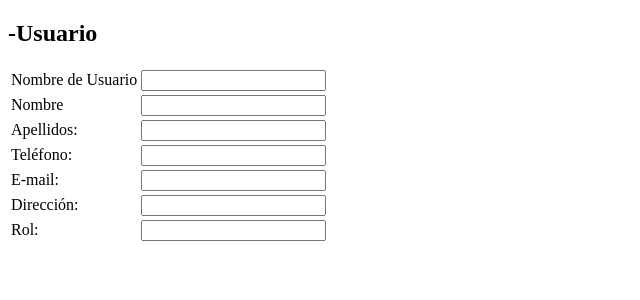
After one commit to benchi99/proyecto_es_primertrimestre, a PHP site: page /views/f_usuario.php in a window 1280 px wide. The commit adds this page. Shown: the top 300 px of the page, without its empty margins (0-640 px from the left). Run offline with PHP 8.4, Linux system fonts and the light colour scheme.

Commit message:
Acabados formularios

```diff
--- /dev/null
+++ b/app/views/f_usuario.php
@@ -0,0 +1,49 @@
+<!doctype html>
+<html lang="es">
+<head>
+    <meta charset="UTF-8">
+    <meta name="viewport"
+          content="width=device-width, user-scalable=no, initial-scale=1.0, maximum-scale=1.0, minimum-scale=1.0">
+    <meta http-equiv="X-UA-Compatible" content="ie=edge">
+    <title>Garden</title>
+</head>
+
+<body>
+<h2>-Usuario</h2>
+
+<form action="" method="POST">
+    <table>
+        <tr>
+            <td><label for="nombreusuario">Nombre de Usuario</label></td>
+            <td><input type="text" id="nombreusuario"></td>
+        </tr>
+        <tr>
+            <td><label for="nombre">Nombre</label></td>
+            <td><input type="text" id="nombre"></td>
+        </tr>
+        <tr>
+            <td><label for="apellidos">Apellidos: </label></td>
+            <td><input type="text" id="apellidos"></td>
+        </tr>
+        <tr>
+            <td><label for="tlf">Teléfono: </label></td>
+            <td><input type="text" id="tlf"></td>
+        </tr>
+        <tr>
+            <td><label for="email">E-mail: </label></td>
+            <td><input type="text" id="email"></td>
+        </tr>
+        <tr>
+            <td><label for="direccion">Dirección: </label></td>
+            <td><input type="text" id="direccion"></td>
+        </tr>
+        <tr>
+            <td><label for="rol">Rol: </label></td>
+            <td><input type="text" id="rol"></td>
+        </tr>
+    </table>
+</form>
+</body>
+</html>
+
+<?php
```
Also changed, not shown: app/views/f_tarea.php (+8 -2 lines).
